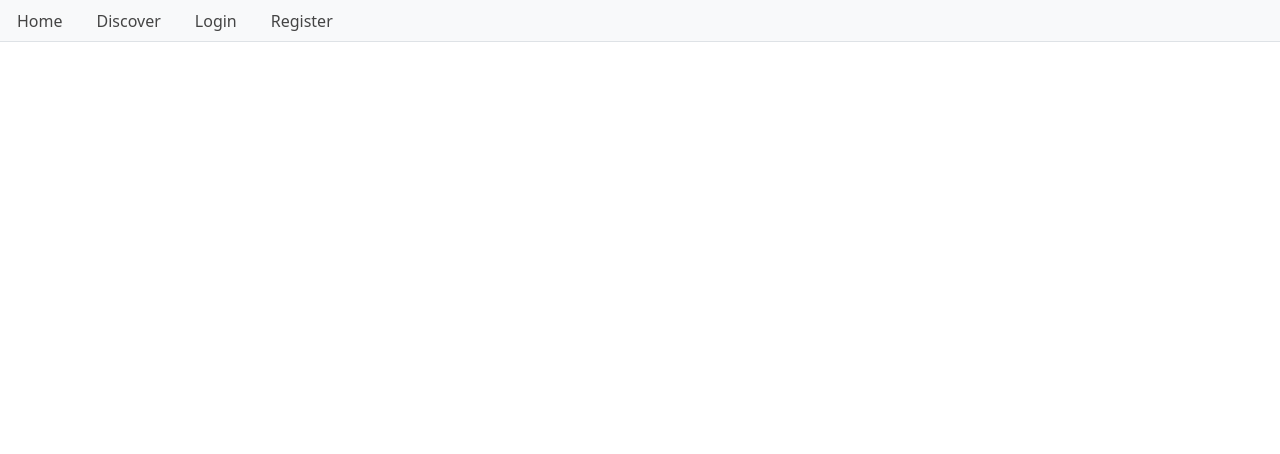
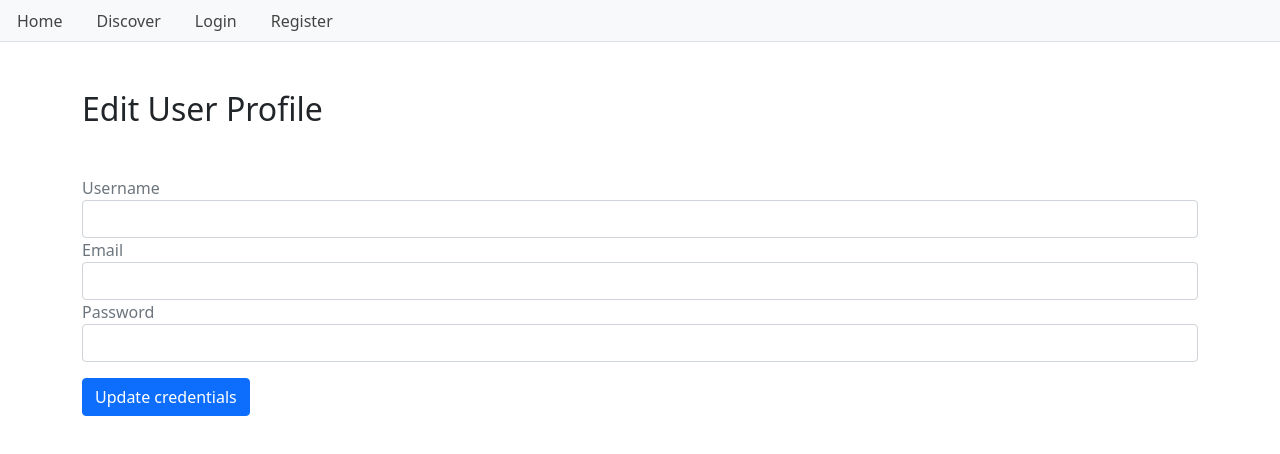
Before and after one commit to abs3nce/socnet-client, a React (Create React App) app: page /user/edit/1 in a window 1280 px wide. Shown: the top 454 px of the page. Built offline with nearby package versions, Linux system fonts and the light colour scheme; no server answers.

Commit message:
+ profile editing working

```diff
--- a/src/MainRouter.js
+++ b/src/MainRouter.js
@@ -7,6 +7,7 @@ import Register from "./pages/Register";
 import Login from "./pages/Login";
 import UserProfile from "./pages/UserProfile";
 import Discover from "./pages/Discover";
+import EditUserProfile from "./pages/EditUserProfile";
 
 const MainRouter = () => (
   <div>
@@ -16,6 +17,7 @@ const MainRouter = () => (
       <Route exact path="/users" component={Discover} />
       <Route exact path="/register" component={Register} />
       <Route exact path="/login" component={Login} />
+      <Route exact path="/user/edit/:userID" component={EditUserProfile} />
       <Route exact path="/user/:userID" component={UserProfile} />
     </Switch>
   </div>
--- a/src/components/DeleteUserButton.js
+++ b/src/components/DeleteUserButton.js
@@ -1,7 +1,7 @@
 import React, { Component } from "react";
 import { Redirect } from "react-router-dom";
 
-import { deleteUserAccount } from "../controllers/users";
+import { deleteUser } from "../controllers/users";
 import { isUserAuthenticated, logoutUser } from "../controllers/auth";
 
 class DeleteUser extends Component {
@@ -22,7 +22,7 @@ class DeleteUser extends Component {
     const token = isUserAuthenticated().token;
     const userID = this.props.userID;
 
-    deleteUserAccount(userID, token).then((data) => {
+    deleteUser(userID, token).then((data) => {
       if (data.error) {
         console.log(data.error);
       } else {
--- a/src/controllers/users.js
+++ b/src/controllers/users.js
@@ -26,14 +26,31 @@ export const getUsers = () => {
     });
 };
 
+export const updateUser = (userID, token, user) => {
+  return fetch(`${process.env.REACT_APP_API_URL}/users/${userID}`, {
+    method: "PUT",
+    headers: {
+      Accept: "application/json",
+      "Content-type": "application/json",
+      Authorization: `Bearer ${token}`,
+    },
+    body: JSON.stringify(user),
+  })
+    .then((res) => {
+      return res.json();
+    })
+    .catch((err) => {
+      console.log(err);
+    });
+};
 
-export const deleteUserAccount = (userID, token) => {
+export const deleteUser = (userID, token) => {
   return fetch(`${process.env.REACT_APP_API_URL}/users/${userID}`, {
     method: "DELETE",
     headers: {
       Accept: "application/json",
       "Content-type": "application/json",
-      Authorization: `Bearer ${token}`
+      Authorization: `Bearer ${token}`,
     },
   })
     .then((res) => {
--- /dev/null
+++ b/src/pages/EditUserProfile.js
@@ -0,0 +1,130 @@
+import React, { Component } from "react";
+import { Redirect } from "react-router-dom";
+
+import { isUserAuthenticated } from "../controllers/auth";
+import { getUser, updateUser } from "../controllers/users";
+
+class EditUserProfile extends Component {
+  constructor() {
+    super();
+    this.state = {
+      id: "",
+      username: "",
+      email: "",
+      password: "",
+      redirectToProfile: false,
+      error: "",
+    };
+    this.handleSubmit = this.handleSubmit.bind(this); //zistit ako toto funguje
+  }
+
+  componentDidMount() {
+    const userID = this.props.match.params.userID;
+    this.init(userID);
+  }
+
+  init = (userID) => {
+    getUser(userID).then((data) => {
+      if (data.error) {
+        this.setState({ redirectToProfile: true });
+      } else {
+        console.log(data);
+        this.setState({
+          id: data._id,
+          username: data.username,
+          email: data.email,
+        });
+      }
+    });
+  };
+
+  handleChange = (name) => (event) => {
+    //ukladanie udajov z formu >> ak je to event z username tak this.state.username nadobudne hodnotu username z inputu a podobne
+    this.setState({ [name]: event.target.value });
+  };
+
+  handleSubmit(e) {
+    e.preventDefault();
+
+    //vytvorenie usera
+    const { username, email, password } = this.state;
+    const user = {
+      username,
+      email,
+      password,
+    };
+
+    console.log(`> UPDATE FORM data: `, user);
+
+    const userID = this.props.match.params.userID;
+    const token = isUserAuthenticated().token;
+
+    updateUser(userID, token, user).then((data) => {
+      if (data.error) this.setState({ error: data.error });
+      else {
+        this.setState({
+          redirectToProfile: true,
+        });
+      }
+    });
+  }
+
+  loadEditProfileForm = (username, email, password) => (
+    <form>
+      <div className="form-group">
+        <label className="text-muted">Username</label>
+        <input
+          onChange={this.handleChange("username")}
+          type="text"
+          className="form-control"
+          value={username}
+        />
+      </div>
+
+      <div className="form-group">
+        <label className="text-muted">Email</label>
+        <input
+          onChange={this.handleChange("email")}
+          type="email"
+          className="form-control"
+          value={email}
+        />
+      </div>
+
+      <div className="form-group">
+        <label className="text-muted">Password</label>
+        <input
+          onChange={this.handleChange("password")}
+          type="password"
+          className="form-control"
+          value={password}
+        />
+      </div>
+
+      <button
+        onClick={this.handleSubmit}
+        className="btn btn-raised btn-primary mt-3"
+      >
+        Update credentials
+      </button>
+    </form>
+  );
+
+  render() {
+    const { username, id, email, password, redirectToProfile } = this.state;
+
+    if (redirectToProfile) {
+      return <Redirect to={`/user/${id}`} />;
+    }
+
+    return (
+      <div className="container">
+        <h2 className="mt-5 mb-5">Edit User Profile</h2>
+
+        {this.loadEditProfileForm(username, email, password)}
+      </div>
+    );
+  }
+}
+
+export default EditUserProfile;
```
Also changed, not shown: todo.txt.
